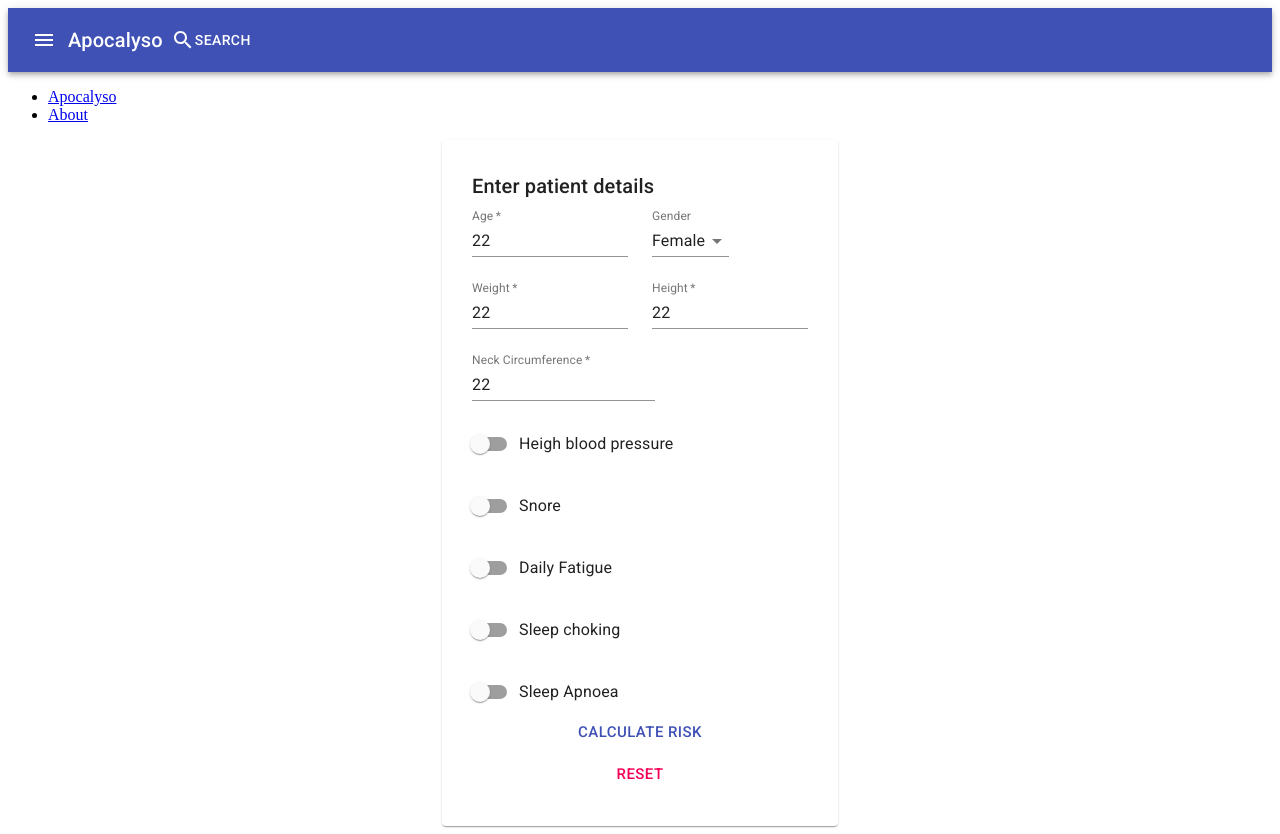
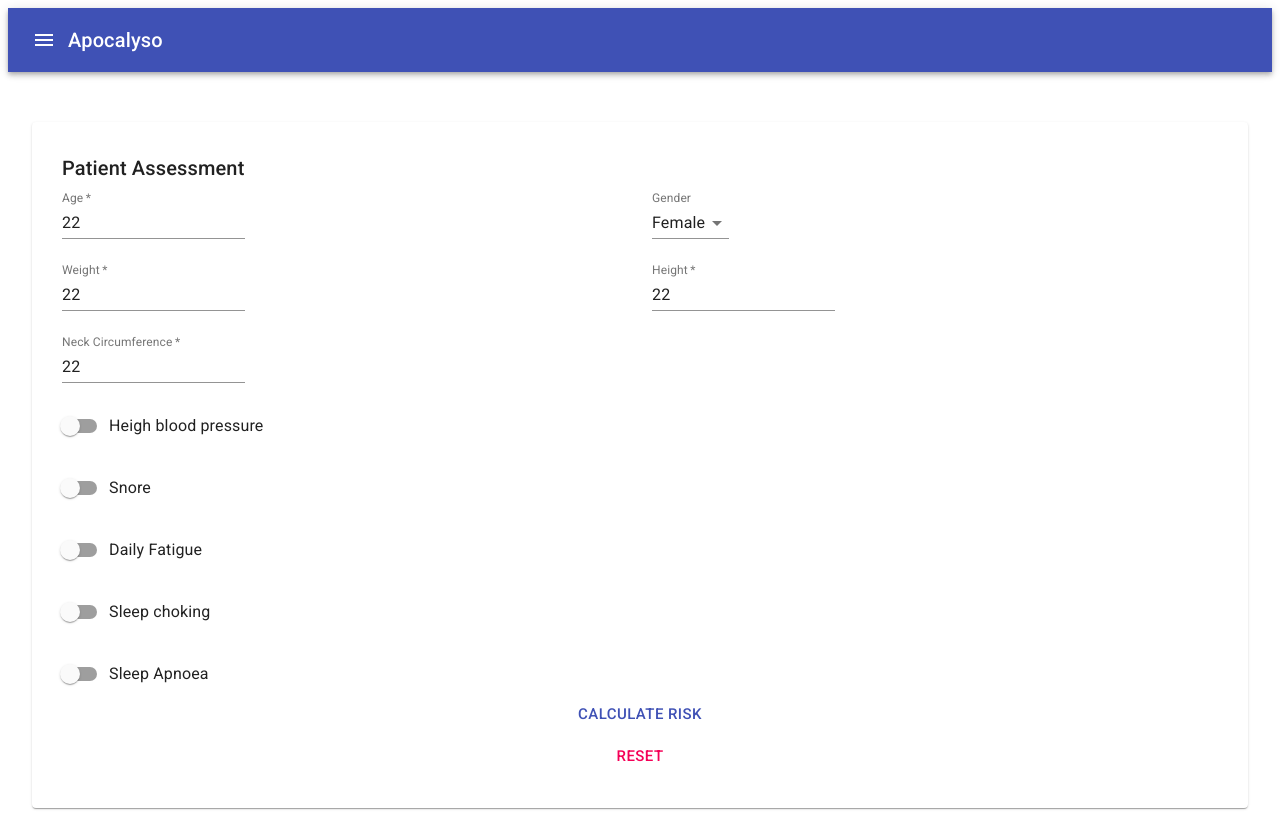
Before and after one commit to miamollie/apocalypse, a Next.js app: page / in a window 1280 px wide. Built offline with nearby package versions, Linux system fonts and the light colour scheme.

Commit message:
Tidy app layout

```diff
--- a/components/form.js
+++ b/components/form.js
@@ -57,7 +57,7 @@ export default function Form() {
             }}
         >
             <Typography variant="h6" gutterBottom>
-                Enter patient details
+                Patient Assessment
             </Typography>
             <Grid container spacing={3}>
                 <Grid item xs={6}>
--- a/components/page.js
+++ b/components/page.js
@@ -1,13 +1,13 @@
 import React from 'react';
 import Head from 'next/head';
-import Nav from '../components/nav';
+// import Nav from '../components/nav';
 import Typography from '@material-ui/core/Typography';
 import IconButton from '@material-ui/core/IconButton';
 import MenuIcon from '@material-ui/icons/Menu';
 import AppBar from '@material-ui/core/AppBar';
 import Toolbar from '@material-ui/core/Toolbar';
-import Button from '@material-ui/core/Button';
-import SearchIcon from '@material-ui/icons/Search';
+import Paper from '@material-ui/core/Paper';
+import Container from '@material-ui/core/Container';
 
 const Page = ({ title, children }) => (
     <>
@@ -18,17 +18,14 @@ const Page = ({ title, children }) => (
             <Toolbar>
                 <IconButton edge="start" color="inherit" aria-label="menu">
                     <MenuIcon />
-                    {/* TODO menu should open as Nav */}
+                    {/* TODO menu should open as Nav with home and about */}
                 </IconButton>
                 <Typography variant="h6">Apocalyso</Typography>
-                <Button color="inherit">
-                    <SearchIcon />
-                    Search
-                </Button>
             </Toolbar>
         </AppBar>
-        <Nav />
-        <main>{children}</main>
+        <Container component="main" maxWidth="m" style={{ marginTop: '50px' }}>
+            <Paper>{children}</Paper>
+        </Container>
     </>
 );
 
--- a/pages/index.js
+++ b/pages/index.js
@@ -1,16 +1,10 @@
 import React from 'react';
 import Form from '../components/form';
 import Page from '../components/page';
-import Paper from '@material-ui/core/Paper';
-import Container from '@material-ui/core/Container';
 
 const Home = () => (
     <Page title="Apocalyspo">
-        <Container component="main" maxWidth="xs">
-            <Paper>
-                <Form />
-            </Paper>
-        </Container>
+        <Form />
     </Page>
 );
 
```
Also changed, not shown: 1 other file (tests, documents, lock files or other folders).
